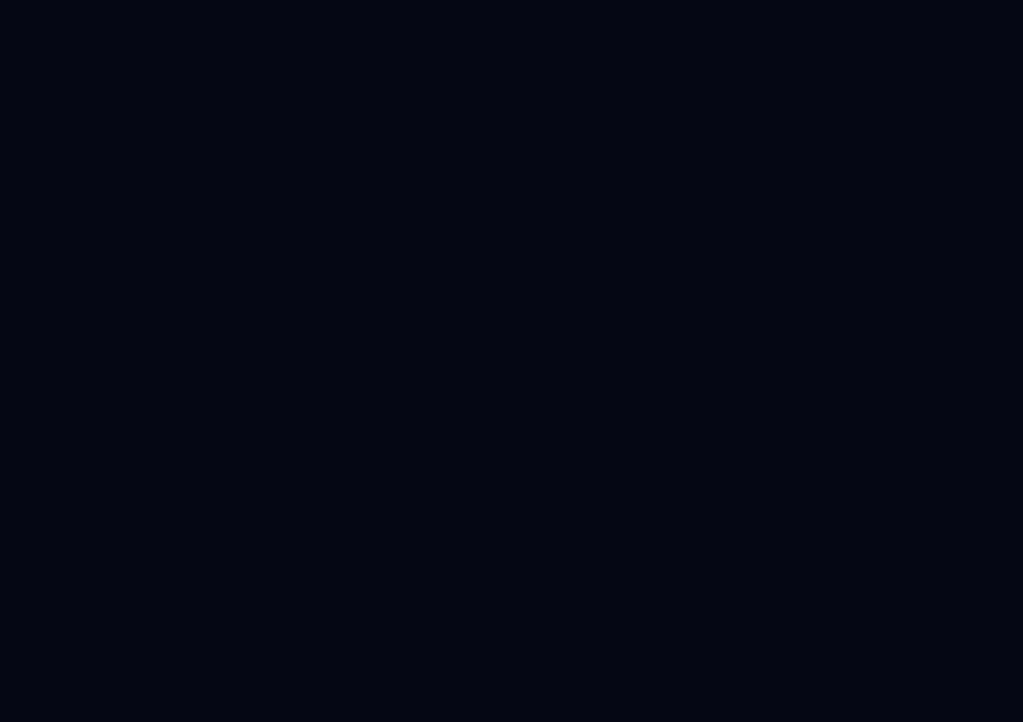
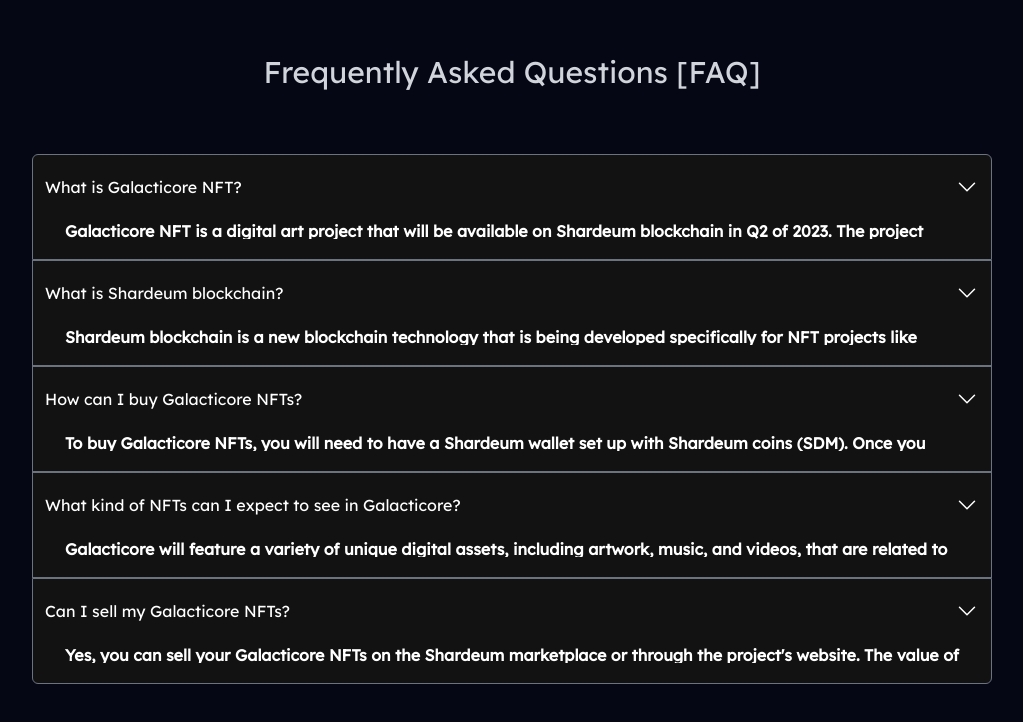
Before and after one commit to leaforewer/GalacticoreNuxtApp, a Nuxt app: page / in a window 1280 px wide. Shown: the part 4782-5504 px from the top of the page, without its empty margins (128-1151 px from the left). Before the commit the page ends 4708 px from the top, so only its background shows below. Built offline with nearby package versions, Linux system fonts and the light colour scheme.

Commit message:
faq added

```diff
--- a/pages/index.vue
+++ b/pages/index.vue
@@ -13,6 +13,7 @@
 import {
   Bars3Icon,
   ChevronRightIcon,
+  ChevronDownIcon,
   DocumentTextIcon,
   PuzzlePieceIcon,
   XMarkIcon,
@@ -64,6 +65,51 @@
     ],
   },
 ]);
+
+const faqs = reactive([
+  {
+    id: 1,
+    question: "What is Galacticore NFT?",
+    answer:
+      "Galacticore NFT is a digital art project that will be available on Shardeum blockchain in Q2 of 2023. The project consists of unique digital assets, or NFTs, that represent ownership of a piece of digital content related to space and science fiction.",
+  },
+  {
+    id: 2,
+    question: "What is Shardeum blockchain?",
+    answer:
+      "Shardeum blockchain is a new blockchain technology that is being developed specifically for NFT projects like Galacticore. It is designed to be fast, secure, and scalable, and will support a wide range of NFT use cases.",
+  },
+  {
+    id: 3,
+    question: "How can I buy Galacticore NFTs?",
+    answer:
+      "To buy Galacticore NFTs, you will need to have a Shardeum wallet set up with Shardeum coins (SDM). Once you have a wallet set up, you can browse the Galacticore marketplace or visit the project's website to purchase an NFT.",
+  },
+  {
+    id: 4,
+    question: "What kind of NFTs can I expect to see in Galacticore?",
+    answer:
+      "Galacticore will feature a variety of unique digital assets, including artwork, music, and videos, that are related to space and science fiction. Each NFT will be unique and will have its own value based on its rarity and popularity.",
+  },
+  {
+    id: 5,
+    question: "Can I sell my Galacticore NFTs?",
+    answer:
+      "Yes, you can sell your Galacticore NFTs on the Shardeum marketplace or through the project's website. The value of your NFT will depend on a variety of factors, including the rarity of your NFT, the popularity of the project, and the current market conditions.",
+  },
+]);
+const selectedId = ref(0);
+const isOpened = ref(false);
+
+function openFaq(id: number) {
+  if (selectedId.value !== id && isOpened) {
+    isOpened.value = true;
+    selectedId.value = id;
+    return;
+  }
+  isOpened.value = !isOpened.value;
+  selectedId.value = id;
+}
 
 const team = [
   {
@@ -630,5 +676,46 @@
         </ul>
       </div>
     </div>
+    <div class="py-24 sm:py-32">
+      <div class="mx-auto grid max-w-5xl h- px-6 lg:px-8">
+        <h2 class="text-3xl text-gray-300 mx-auto mb-16">
+          Frequently Asked Questions [FAQ]
+        </h2>
+        <ul class="flex flex-col justify-center items-center w-full">
+          <li
+            v-for="(faq, index) in faqs"
+            @click="openFaq(faq.id)"
+            :class="[
+              index === 0 ? 'rounded-t-md' : '',
+              index > faqs.length - 2 ? 'rounded-b-md' : '',
+              isOpened && faq.id === selectedId
+                ? 'bg-sky-400 hover:text-white hover:font-normal'
+                : 'bg-[#121212]',
+            ]"
+            class="py-5 px-3 w-full border border-gray-500 cursor-pointer text-white hover:text-gray-400 hover:font-bold transition-all ease-in-out"
+          >
+            <div class="flex justify-between items-center">
+              <span>{{ faq.question }}</span>
+              <div>
+                <ChevronDownIcon
+                  class="h-6 w-6 transition-all"
+                  :class="isOpened && faq.id === selectedId ? 'rotate-180' : ''"
+                />
+              </div>
+            </div>
+            <div
+              :class="
+                isOpened && faq.id === selectedId
+                  ? 'max-h-[500px]'
+                  : 'max-h-0 p-0'
+              "
+              class="p-5 overflow-hidden font-semibold transition-all duration-500 ease-in-out text-white"
+            >
+              {{ faq.answer }}
+            </div>
+          </li>
+        </ul>
+      </div>
+    </div>
   </div>
 </template>
```
